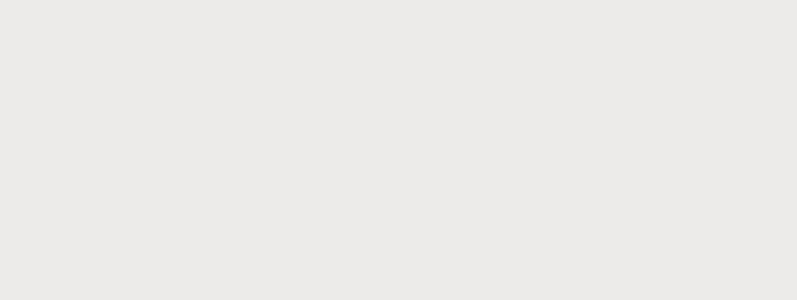
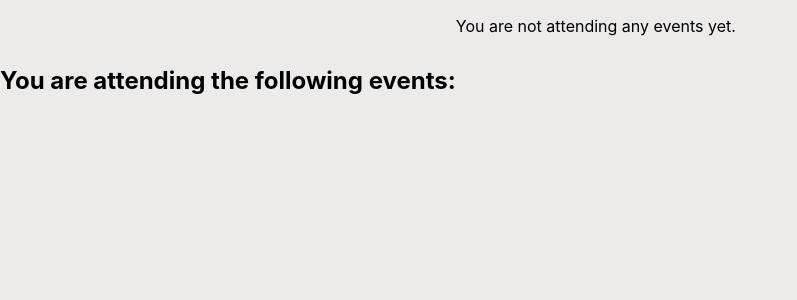
Before and after one commit to Skyenade/CommunicationApplication, a React (Create React App) app: page /MyEvents in a window 1280 px wide. Before the commit this address had no page. Shown: the top 300 px of the page, without its empty margins (0-797 px from the left). Built offline with nearby package versions, Linux system fonts and the light colour scheme.

Commit message:
new Push

```diff
--- a/src/App.js
+++ b/src/App.js
@@ -17,7 +17,7 @@ import HomeUser from './Components/HomeUser';
 import CreateUser from './Components/CreateUser';
 import RequestAssistance from './Components/RequestAssistance';
 import AdminAssistanceRequests from './Components/AdminAssistanceRequests';
-
+import MyEvents from './Components/MyEvents';
 
 import Home from './Components/Home';
 
@@ -52,7 +52,7 @@ function App() {
             <Route path="/event/:eventId" element={<EventDetails />} />
             <Route path="/RequestAssistance" element={<RequestAssistance />} />
             <Route path="/AdminAssistanceRequests" element={<AdminAssistanceRequests />} />
-
+            <Route path="/MyEvents" element={<MyEvents />} />
 
           </Routes>
         </div>
--- a/src/Components/EventDetails.js
+++ b/src/Components/EventDetails.js
@@ -1,6 +1,6 @@
 import React, { useState, useEffect } from "react";
 import { useParams } from "react-router-dom";
-import { doc, getDoc, updateDoc, arrayUnion, setDoc } from "firebase/firestore";
+import { doc, updateDoc, arrayUnion, arrayRemove, onSnapshot, setDoc, getDoc } from "firebase/firestore";
 import { firestore, auth } from "../firebase";
 import Header from "../Components/Header";
 import "../Style.css";
@@ -8,7 +8,6 @@ import "../Style.css";
 const EventDetails = () => {
     const { eventId } = useParams();
     const [event, setEvent] = useState(null);
-    const [isAttending, setIsAttending] = useState(false);
     const [reportReason, setReportReason] = useState("");
 
     useEffect(() => {
@@ -17,49 +16,38 @@ const EventDetails = () => {
             return;
         }
 
-        const fetchEvent = async () => {
-            try {
-                const eventDoc = doc(firestore, "events", eventId);
-                const docSnapshot = await getDoc(eventDoc);
+        const eventDocRef = doc(firestore, "events", eventId);
+        const unsubscribe = onSnapshot(eventDocRef, (docSnapshot) => {
+            if (docSnapshot.exists()) {
+                setEvent(docSnapshot.data());
+            } else {
+                console.log("No such event!");
+            }
+        });
 
-                if (docSnapshot.exists()) {
-                    setEvent(docSnapshot.data());
-                } else {
-                    console.log("No such event!");
-                }
-
-                const userDocRef = doc(firestore, "users", auth.currentUser.uid);
-                const userSnapshot = await getDoc(userDocRef);
-                if (userSnapshot.exists()) {
-                    const userData = userSnapshot.data();
-                    setIsAttending(userData.attendingEvents?.includes(eventId));
-                }
-            } catch (error) {
-                console.error("Error fetching event:", error);
-            }
-        };
-
-        fetchEvent();
+        return () => unsubscribe();
     }, [eventId]);
 
-    const handleAttendanceChange = async (e) => {
-        const newAttendanceStatus = e.target.checked;
-        setIsAttending(newAttendanceStatus);
+    const handleAttendanceChange = async () => {
+        const userDocRef = doc(firestore, "users", auth.currentUser.uid);
+        const eventDocRef = doc(firestore, "events", eventId);
+        const isAttending = event?.attendees?.includes(auth.currentUser.email);
 
         try {
-            const userDocRef = doc(firestore, "users", auth.currentUser.uid);
-            const eventDocRef = doc(firestore, "events", eventId);
+            const userSnapshot = await getDoc(userDocRef);
+            if (!userSnapshot.exists()) {
+                await setDoc(userDocRef, { attendingEvents: [] });
+            }
 
-            if (newAttendanceStatus) {
-                await updateDoc(userDocRef, {
-                    attendingEvents: arrayUnion(eventId)
-                });
-                await updateDoc(eventDocRef, {
-                    attendees: arrayUnion(auth.currentUser.displayName)
-                });
+            if (isAttending) {
+                await updateDoc(userDocRef, { attendingEvents: arrayRemove(eventId) });
+                await updateDoc(eventDocRef, { attendees: arrayRemove(auth.currentUser.email) });
+                window.alert("You are no longer attending this event.");
+            } else {
+                await updateDoc(userDocRef, { attendingEvents: arrayUnion(eventId) });
+                await updateDoc(eventDocRef, { attendees: arrayUnion(auth.currentUser.email) });
                 window.alert("You are now attending this event!");
             }
-            console.log("Attendance status updated successfully!");
         } catch (error) {
             console.error("Error updating attendance:", error);
         }
@@ -72,13 +60,13 @@ const EventDetails = () => {
         }
 
         try {
-            // dertails to firebase
             const reportData = {
                 eventId,
                 userId: auth.currentUser.uid,
                 userName: auth.currentUser.displayName,
                 reason: reportReason,
                 timestamp: new Date(),
+                status: "flagged"
             };
 
             await setDoc(doc(firestore, "reports", `${eventId}_${auth.currentUser.uid}`), reportData);
@@ -111,13 +99,12 @@ const EventDetails = () => {
                 <input
                     type="checkbox"
                     id="attendEvent"
-                    checked={isAttending}
+                    checked={event.attendees?.includes(auth.currentUser.displayName)}
                     onChange={handleAttendanceChange}
                 />
                 <label htmlFor="attendEvent">Attend this event</label>
             </div>
 
-            {/* Report Section */}
             <div>
                 <textarea
                     id="reportReason"
@@ -131,7 +118,7 @@ const EventDetails = () => {
             <div className="main-containered">
                 <ul>
                     <h3>List of Attendees</h3>
-                    {event.attendees ? (
+                    {event.attendees && event.attendees.length > 0 ? (
                         event.attendees.map((attendee, index) => (
                             <li key={index}>{attendee}</li>
                         ))
--- /dev/null
+++ b/src/Components/MyEvents.css
@@ -0,0 +1,87 @@
+/* Container for the MyEvents component */
+.my-events-container {
+    padding: 20px;
+    background-color: #f4f4f9;
+    min-height: 100vh;
+}
+
+/* Header styling */
+.my-events-container h2 {
+    font-size: 2rem;
+    font-weight: 600;
+    text-align: center;
+    margin-bottom: 30px;
+    color: #333;
+}
+
+/* Message when there are no events */
+.no-events-message {
+    text-align: center;
+    font-size: 1.2rem;
+    color: #777;
+}
+
+/* Event list styling */
+.event-list {
+    list-style-type: none;
+    padding: 0;
+}
+
+.event-list li {
+    background-color: #fff;
+    border-radius: 8px;
+    margin: 15px 0;
+    padding: 20px;
+    box-shadow: 0 4px 8px rgba(0, 0, 0, 0.1);
+    transition: transform 0.3s ease, box-shadow 0.3s ease;
+}
+
+/* Hover effect on event items */
+.event-list li:hover {
+    transform: translateY(-5px);
+    box-shadow: 0 6px 15px rgba(0, 0, 0, 0.15);
+}
+
+/* Event title styling */
+.event-list li h3 {
+    font-size: 1.6rem;
+    font-weight: bold;
+    color: #333;
+    margin-bottom: 10px;
+}
+
+/* Event date and time styling */
+.event-list li p {
+    font-size: 1rem;
+    margin: 5px 0;
+    color: #555;
+}
+
+/* Event location styling */
+.event-list li p:nth-of-type(2) {
+    font-weight: bold;
+    color: #1a73e8;
+}
+
+/* Responsive design for small screens */
+@media (max-width: 768px) {
+    .my-events-container {
+        padding: 15px;
+    }
+
+    .my-events-container h2 {
+        font-size: 1.5rem;
+    }
+
+    .event-list li {
+        padding: 15px;
+    }
+
+    .event-list li h3 {
+        font-size: 1.4rem;
+    }
+
+    .event-list li p {
+        font-size: 0.9rem;
+    }
+}
--- /dev/null
+++ b/src/Components/MyEvents.js
@@ -0,0 +1,57 @@
+import React, { useState, useEffect } from "react";
+import { firestore, auth } from "../firebase";
+import { collection, query, where, onSnapshot } from "firebase/firestore";
+
+const MyEvents = () => {
+    const [myEvents, setMyEvents] = useState([]);
+    const [loading, setLoading] = useState(true);
+
+    useEffect(() => {
+        if (!auth.currentUser) {
+            console.log("No user signed in.");
+            setLoading(false);
+            return;
+        }
+
+        const fetchMyEvents = () => {
+            const userEmail = auth.currentUser.email;
+            const eventsRef = collection(firestore, "events");
+            const q = query(eventsRef, where("attendees", "array-contains", userEmail));
+
+            const unsubscribe = onSnapshot(q, (querySnapshot) => {
+                const eventsList = querySnapshot.docs.map(doc => doc.data());
+                setMyEvents(eventsList);
+                setLoading(false);
+            });
+
+            return unsubscribe;
+        };
+
+        fetchMyEvents();
+    }, []);
+
+    if (loading) {
+        return <div>Loading your events...</div>;
+    }
+
+    return (
+        <div className="my-events-container">
+            <h2>You are attending the following events:</h2>
+            {myEvents.length === 0 ? (
+                <p className="no-events-message">You are not attending any events yet.</p>
+            ) : (
+                <ul className="event-list">
+                    {myEvents.map((event, index) => (
+                        <li key={index}>
+                            <h3>{event.title}</h3>
+                            <p>Date & Time: {event.dateTime}</p>
+                            <p>Location: {event.location}</p>
+                        </li>
+                    ))}
+                </ul>
+            )}
+        </div>
+    );
+};
+
+export default MyEvents;
```
